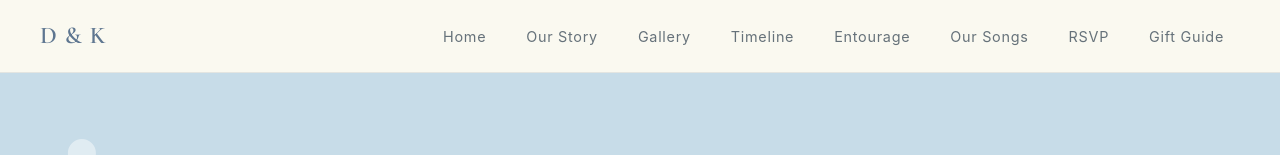
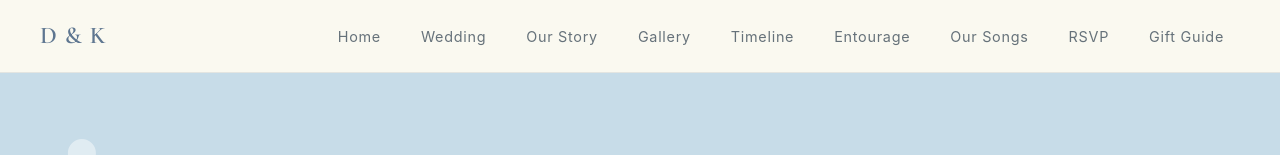
Before and after one commit to kateleneee/wedding-invite, a React (Create React App) app: page / in a window 1280 px wide. Both pictures are taken after a click on the button "Open wedding invitation". Shown: the top 155 px of the page. Built offline with nearby package versions, Linux system fonts and the light colour scheme.

Commit message:
add home section

```diff
--- a/src/App.js
+++ b/src/App.js
@@ -163,7 +163,7 @@ function App() {
           <ResponsiveAppBar />
           {/* HERO */}
 
-          <section className="hero">
+          <section className="hero" id="home">
 
             <div className="hero-decoration top-left">
               ✿
--- a/src/components/ResponsiveAppBar.js
+++ b/src/components/ResponsiveAppBar.js
@@ -18,7 +18,8 @@ import MenuIcon from "@mui/icons-material/Menu";
 import CloseIcon from "@mui/icons-material/Close";
 
 const menuItems = [
-  { label: "Home", id: "wedding" },
+  { label: "Home", id: "home" },
+  { label: "Wedding", id: "wedding" },
   { label: "Our Story", id: "story" },
   { label: "Gallery", id: "gallery" },
   { label: "Timeline", id: "timeline" },
```
